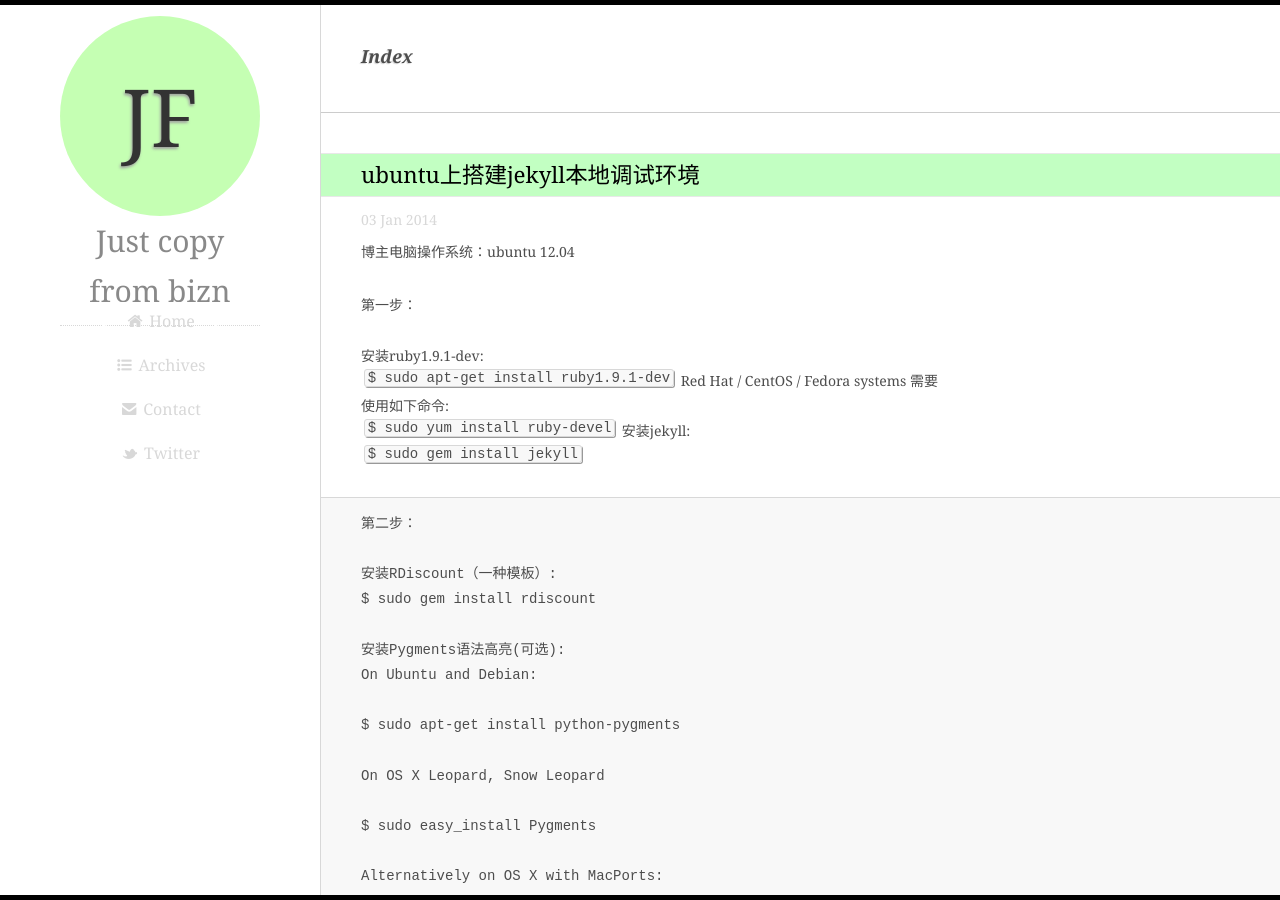
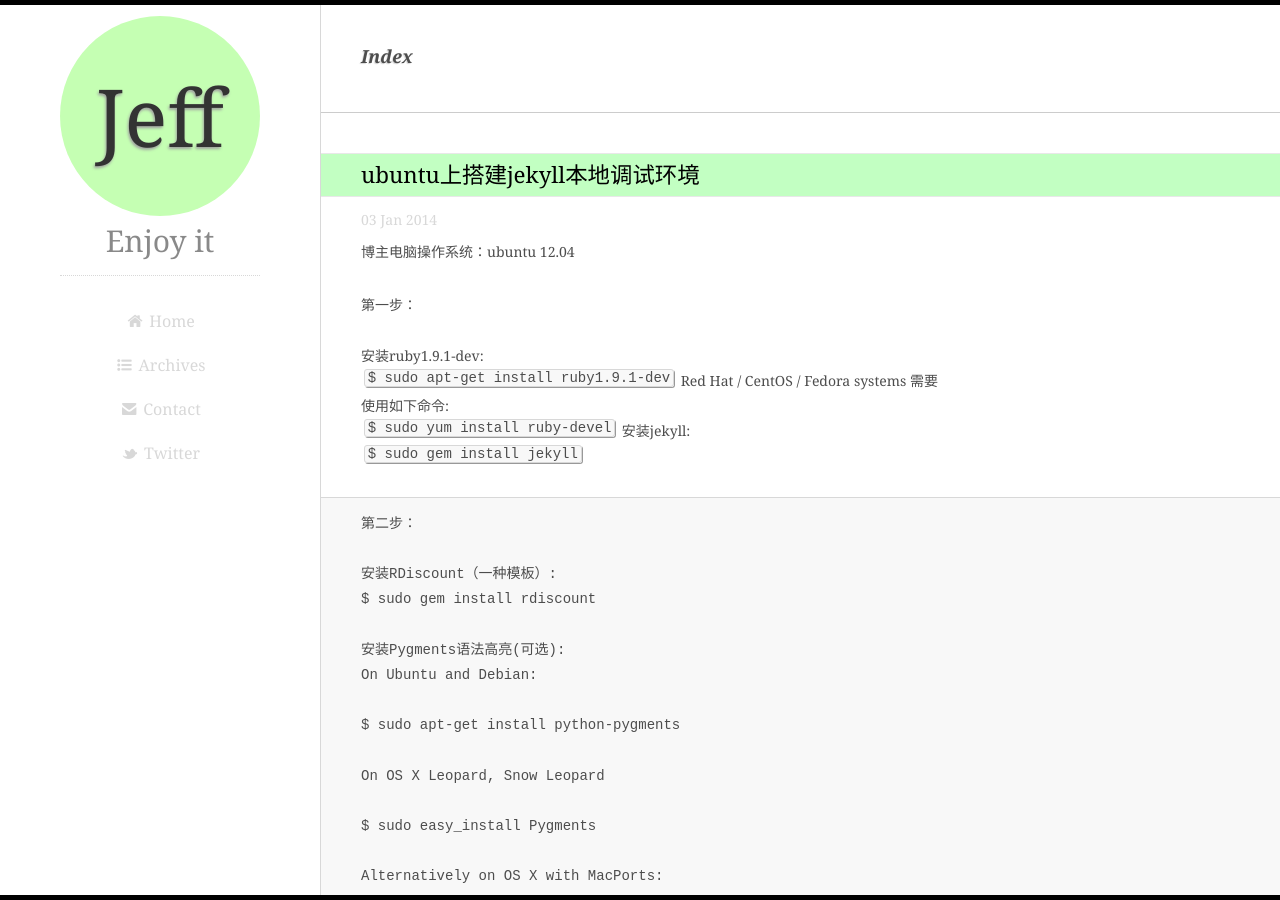
Before and after one commit to pjf000/jeff, a Jekyll site: the page built from index.html, in a window 1280 px wide and 900 px high. Built offline with Jekyll 4.4.1, drawn with Linux system fonts in a browser that asks for light colours; Markdown is read by kramdown in place of the engine named in the settings; the list of posts is cut into pages by our own code.

Commit message:
Update _config.yml

```diff
--- a/_config.yml
+++ b/_config.yml
@@ -24,8 +24,8 @@ imageLink:        http://www.pizn.net/static/images/20121109Monutain.jpg
 
 
 style:            /css/style.css
-blogName:         JF
-blogDesc:         Just copy from bizn
+blogName:         Jeff
+blogDesc:         Enjoy it
 favicon:          /favicon.ico
 theme:            default
 
```
